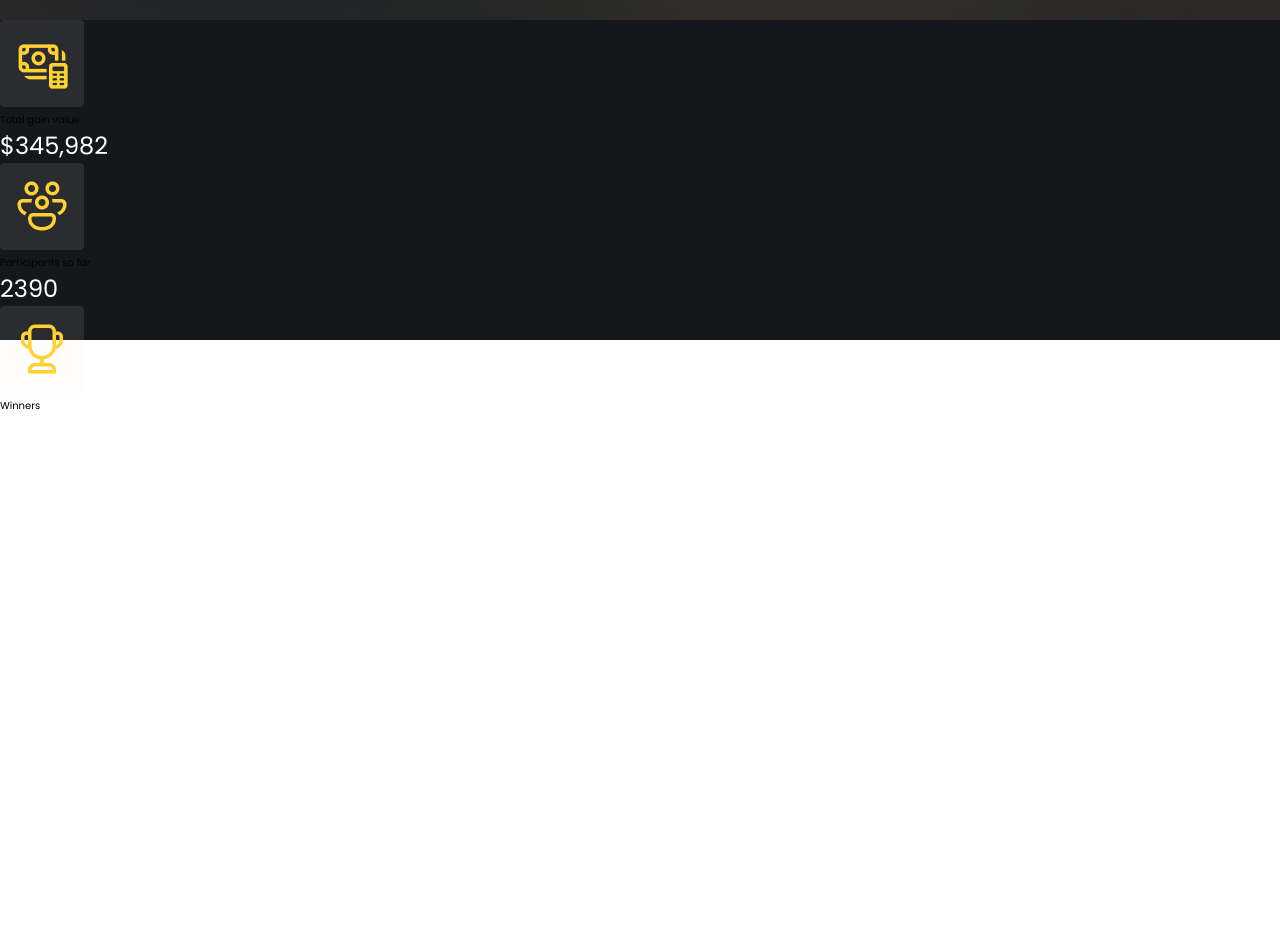
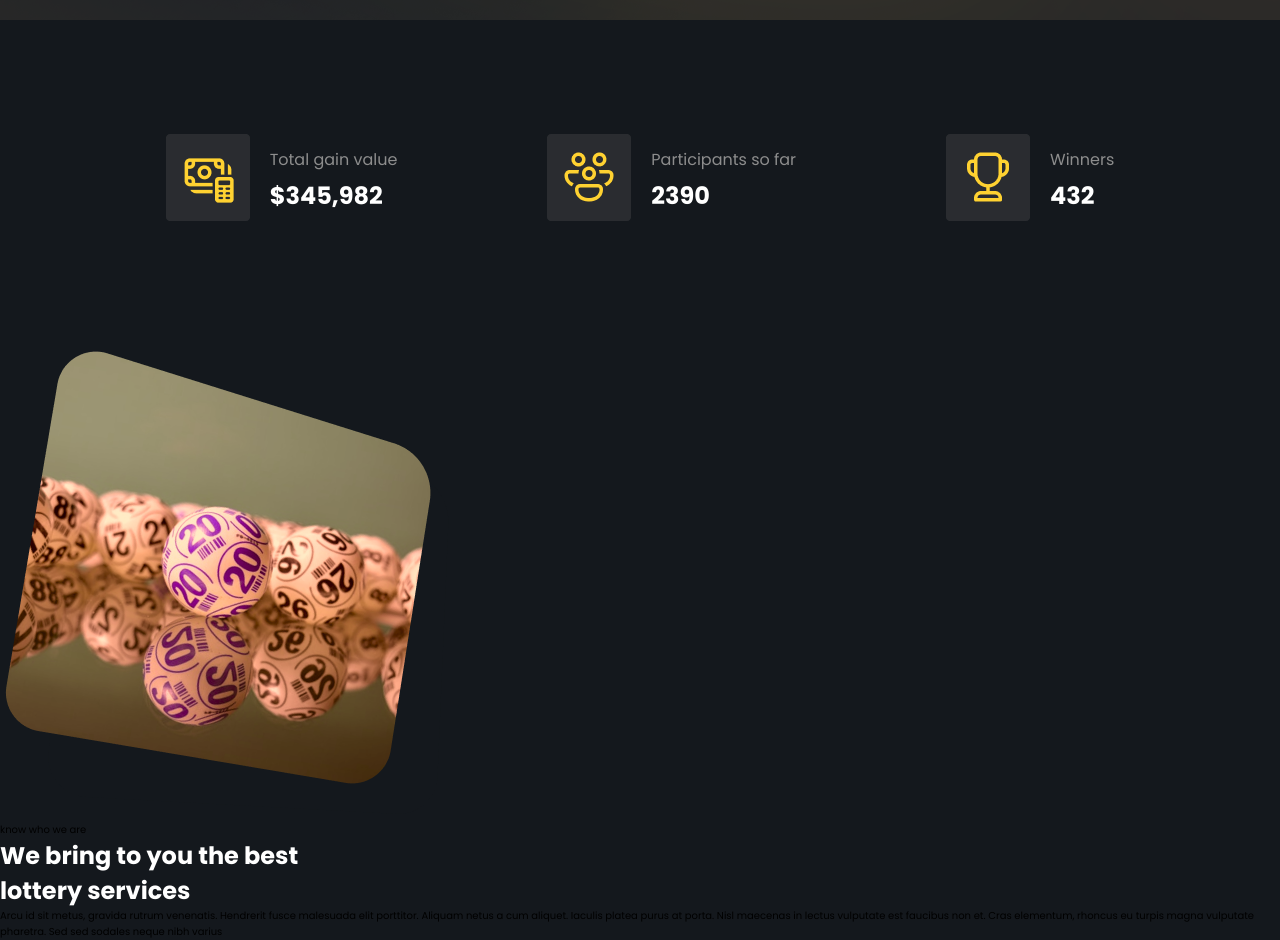
Before and after one commit to solinkz/bnbjackpot, a website: page index.html in a window 1280 px wide. Shown: the part 700-1640 px from the top of the page. Before the commit the page ends 1149 px from the top, so only its background shows below. Drawn offline with Linux system fonts and the light colour scheme.

Commit message:
alread done

```diff
--- a/index.html
+++ b/index.html
@@ -40,7 +40,7 @@
     </section>
     <section class="development">
         <div class="development__content">
-            <div class="development__briefing">
+            <div class="development__briefing ">
                 <div class="development__img">
                     <img src="img/post.png" alt="post">
                 </div>
@@ -49,7 +49,7 @@
                     <h3>$345,982</h3>
                 </div>
             </div>
-            <div class="development__briefing">
+            <div class="development__briefing b">
                 <div class="development__img">
                     <img src="img/fellow.png" alt="fellow">
                 </div>
@@ -58,7 +58,7 @@
                     <h3>2390</h3>
                 </div>
             </div>
-            <div class="development__briefing">
+            <div class="development__briefing c">
                 <div class="development__img">
                     <img src="img/cup.png" alt="cup">
                 </div>
@@ -69,5 +69,19 @@
             </div>
         </div>
     </section>
+    <section class="about">
+        <div class="about__content">
+            <div class="about__img">
+                <img src="img/odds.png" alt="odds">
+            </div>
+            <div class="about__briefing">
+                <div class="about__text">
+                    <p>know who we are</p>
+                    <h3>We bring to you the best <br> lottery services</h3>
+                    <p>Arcu id sit metus, gravida rutrum venenatis. Hendrerit fusce malesuada elit porttitor. Aliquam netus a cum aliquet. Iaculis platea purus at porta. Nisl maecenas in lectus vulputate est faucibus non et. Cras elementum, rhoncus eu turpis magna vulputate pharetra. Sed sed sodales neque nibh varius</p>
+                </div>
+            </div>
+        </div>
+    </section>
 </body>
 </html>
--- a/sass/base/_typography.scss
+++ b/sass/base/_typography.scss
@@ -12,5 +12,5 @@ h1 {
 h3 {
     font-size: $medium-heading-size;
     color: $color-white;
-    font-weight: $medium-font-weight;
+    font-weight: $big-font-weight;
 }
--- /dev/null
+++ b/sass/layout/_about.scss
@@ -0,0 +1,4 @@
+.about {
+    background: $second-background;
+
+}
--- a/sass/layout/_briefing.scss
+++ b/sass/layout/_briefing.scss
@@ -17,10 +17,10 @@
         align-items: center;
         justify-content: center;
         flex-direction: column;
-        gap: 20px;
+        gap: 2rem;
 
         @include respond(tab-land) {
-            font-size: 12px;
+            font-size: 1.2rem;
         }
     }
 
--- a/sass/layout/_development.scss
+++ b/sass/layout/_development.scss
@@ -1,4 +1,60 @@
 .development {
     height: 40vh;
     background: $first-background;
+    display: flex;
+    align-items: center;
+    justify-content: center;
+
+    @include respond(tab-port) {
+        display: flex;
+        flex-direction: column;
+        justify-content: center;
+        height: 170vh;
+    }
+
+    &__content {
+        display: flex;
+        flex-direction: row;
+        align-items: center;
+        gap: 15rem;
+
+        @include respond(tab-port) {
+            display: flex;
+            flex-direction: column;
+            height: 100vh;
+        }
+    }
+
+    &__briefing {
+        display: flex;
+        flex-direction: row;
+        align-items: center;
+        justify-content: center;
+        gap: 2rem;
+    }
+
+    &__text {
+        display: flex;
+        flex-direction: column;
+        gap: 0.6rem;
+    }
+
+    &__text p {
+        color: $paragraph-color;
+        font-size: $paragraph-primary-size;
+    }
 }
+
+.b {
+    @include respond(tab-port) {
+        position: relative;
+        left: 0.8rem;
+    }
+}
+
+.c {
+    @include respond(tab-port) {
+        position: relative;
+        right: 3.4rem;
+    }
+}
--- a/sass/layout/_header.scss
+++ b/sass/layout/_header.scss
@@ -1,5 +1,5 @@
 .header {
     background-image: url(../img/homebg.png);
+    background-repeat: no-repeat;
     height: 90vh;
-
 }
--- a/sass/main.scss
+++ b/sass/main.scss
@@ -8,6 +8,7 @@
 @import "components/button";
 @import "components/navigation";
 
+@import "layout/about";
 @import "layout/briefing";
 @import "layout/development";
 @import "layout/footer";
```
Also changed, not shown: css/style.css.
